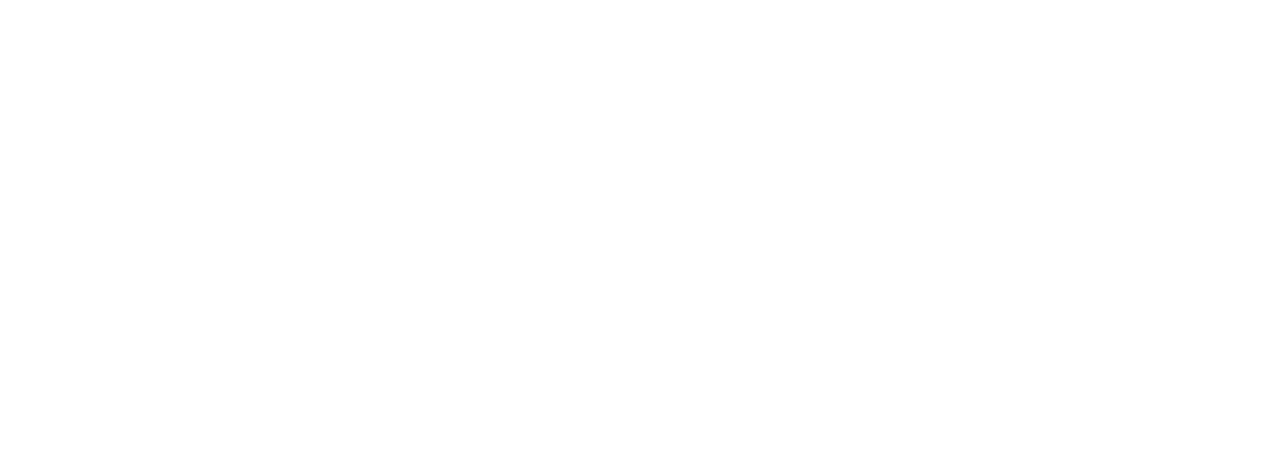
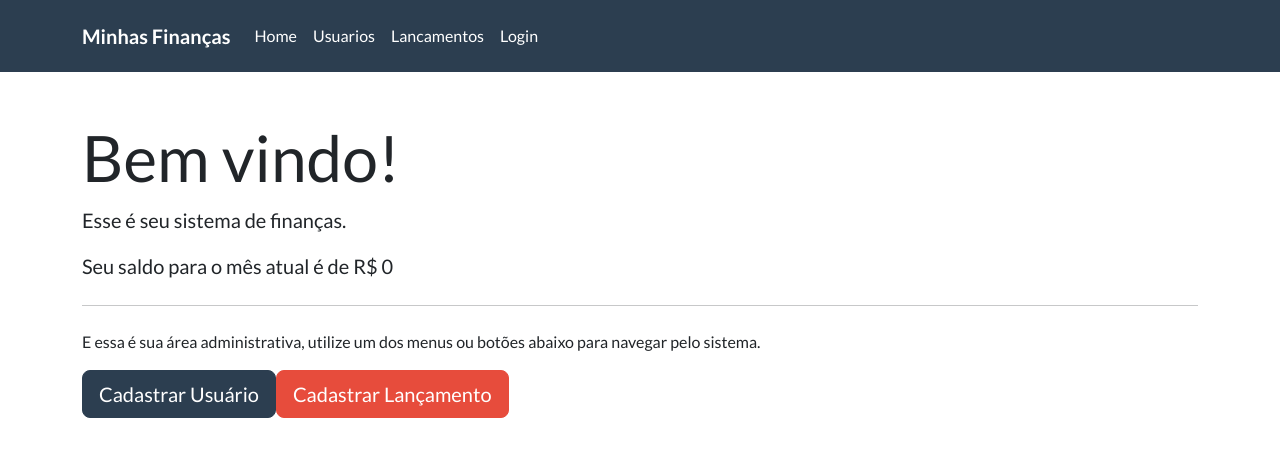
Before and after one commit to brdoliveira/MinhasFinancas, a React (Create React App) app in the folder front-end/minhas-financas-app/: page / in a window 1280 px wide. Before the commit this address had no page. Shown: the top 456 px of the page. Built offline with nearby package versions, Linux system fonts and the light colour scheme.

Commit message:
Criando menu e Tela Home

```diff
--- /dev/null
+++ b/front-end/minhas-financas-app/src/components/Navbar.jsx
@@ -0,0 +1,39 @@
+import React from "react";
+import NavbarItem from "./NavbarItem";
+
+function Navbar() {
+  return (
+    <div className="navbar navbar-expand-lg fixed-top navbar-dark bg-primary">
+      <div className="container">
+        <a
+          href="home.html"
+          className="navbar-brand"
+          style={{ fontSize: "20px", fontWeight: "bolder" }}
+        >
+          Minhas Finanças
+        </a>
+        <button
+          className="navbar-toggler"
+          type="button"
+          data-toggle="collapse"
+          data-target="#navbarResponsive"
+          aria-controls="navbarResponsive"
+          aria-expanded="false"
+          aria-label="Toggle navigation"
+        >
+          <span className="navbar-toggler-icon"></span>
+        </button>
+        <div className="collapse navbar-collapse" id="navbarResponsive">
+          <ul className="navbar-nav">
+            <NavbarItem label="Home" href="/" />
+            <NavbarItem label="Usuarios" href="/cadastro-usuarios" />
+            <NavbarItem label="Lancamentos" href="/lancamentos" />
+            <NavbarItem label="Login" href="/login" />
+          </ul>
+        </div>
+      </div>
+    </div>
+  );
+}
+
+export default Navbar;
--- /dev/null
+++ b/front-end/minhas-financas-app/src/components/NavbarItem.jsx
@@ -0,0 +1,13 @@
+import React from "react";
+
+function NavbarItem(props){
+    return(
+        <li className="nav-item">
+            <a className="nav-link" href={props.href}>
+                {props.label}
+            </a>
+        </li>
+    )
+}
+
+export default NavbarItem;
--- a/front-end/minhas-financas-app/src/main/App.js
+++ b/front-end/minhas-financas-app/src/main/App.js
@@ -1,11 +1,17 @@
-import 'bootswatch/dist/flatly/bootstrap.css'
-import '../custom.css'
-import Rotas from './rotas';
+import "bootswatch/dist/flatly/bootstrap.css";
+import Navbar from "../components/Navbar";
+import "../custom.css";
+import Rotas from "./rotas";
 
 function App() {
   return (
     <div className="App">
-      <Rotas/>
+      <>
+        <Navbar />
+        <div className="container">
+          <Rotas />
+        </div>
+      </>
     </div>
   );
 }
--- a/front-end/minhas-financas-app/src/main/rotas.js
+++ b/front-end/minhas-financas-app/src/main/rotas.js
@@ -1,8 +1,10 @@
 import React from "react";
 
 import {Route, Routes, BrowserRouter} from 'react-router-dom';
+
 import Login from "../views/Login";
 import CadastroUsuario from "../views/CadastroUsuario";
+import Home from "../views/Home";
 
 function Rotas(){
     return(
@@ -10,6 +12,7 @@
             <Routes>
                 <Route path="/login" element={<Login/>} />
                 <Route path="/cadastro-usuarios" element={<CadastroUsuario/>} />
+                <Route path="/" element={<Home/>} />
             </Routes>
         </BrowserRouter>
     )
--- a/front-end/minhas-financas-app/src/views/CadastroUsuario.jsx
+++ b/front-end/minhas-financas-app/src/views/CadastroUsuario.jsx
@@ -5,44 +5,78 @@
 
 class CadastroUsuario extends React.Component {
   state = {
-        nome : '',
-        email: '',
-        senha: '',
-        senhaRepeticao : ''
-    }
+    nome: "",
+    email: "",
+    senha: "",
+    senhaRepeticao: "",
+  };
 
   cadastrar = () => {
-        console.log(this.state)
+    console.log(this.state);
+  };
+
+  cancelar = () => {
+    window.location.href = '/login'
   }
 
   render() {
     return (
-      <div className="container">
       <Card title="Cadastro de Usuario">
         <div className="row">
-            <div
-              className="col-lg-12"
-            >
+          <div className="col-lg-12">
             <div className="bs-docs-section">
               <FormGroup label="Nome: *" htmlFor="inputNome">
-                  <input className="form-control" type="name" id="inputNome" name="nome" onChange={ e => this.setState({nome : e.target.value})}/>
+                <input
+                  className="form-control"
+                  type="name"
+                  id="inputNome"
+                  name="nome"
+                  onChange={(e) => this.setState({ nome: e.target.value })}
+                />
               </FormGroup>
               <FormGroup label="Email: *" htmlFor="inputEmail">
-                  <input className="form-control" type="email" id="inputEmail" name="email" onChange={ e => this.setState({email : e.target.value})}/>
+                <input
+                  className="form-control"
+                  type="email"
+                  id="inputEmail"
+                  name="email"
+                  onChange={(e) => this.setState({ email: e.target.value })}
+                />
               </FormGroup>
               <FormGroup label="Senha: *" htmlFor="inputSenha">
-                  <input className="form-control" type="password" id="inputSenha" name="senha" onChange={ e => this.setState({senha : e.target.value})}/>
+                <input
+                  className="form-control"
+                  type="password"
+                  id="inputSenha"
+                  name="senha"
+                  onChange={(e) => this.setState({ senha: e.target.value })}
+                />
               </FormGroup>
               <FormGroup label="Repita a Senha: *" htmlFor="inputRepitaSenha">
-                  <input className="form-control" type="password" id="inputRepitaSenha" name="senha" onChange={ e => this.setState({senhaRepeticao : e.target.value})}/>
+                <input
+                  className="form-control"
+                  type="password"
+                  id="inputRepitaSenha"
+                  name="senha"
+                  onChange={(e) =>
+                    this.setState({ senhaRepeticao: e.target.value })
+                  }
+                />
               </FormGroup>
-                <button onClick={this.cadastrar} type="button" className="btn btn-success">Salvar</button>
-                <button type="button" className="btn btn-danger">Cancelar</button>
+              <button
+                onClick={this.cadastrar}
+                type="button"
+                className="btn btn-success"
+              >
+                Salvar
+              </button>
+              <button type="button" className="btn btn-danger" onClick={this.cancelar}>
+                Cancelar
+              </button>
             </div>
           </div>
         </div>
       </Card>
-      </div>
     );
   }
 }
--- /dev/null
+++ b/front-end/minhas-financas-app/src/views/Home.jsx
@@ -0,0 +1,40 @@
+import React from "react";
+
+class Home extends React.Component {
+    state = {
+        saldo: 0
+    }
+
+    render() {
+        return (
+        <div className="jumbotron">
+            <h1 className="display-3">Bem vindo!</h1>
+            <p className="lead">Esse é seu sistema de finanças.</p>
+            <p className="lead">Seu saldo para o mês atual é de R$ {this.state.saldo}</p>
+            <hr className="my-4" />
+            <p>
+            E essa é sua área administrativa, utilize um dos menus ou botões
+            abaixo para navegar pelo sistema.
+            </p>
+            <p className="lead">
+            <a
+                className="btn btn-primary btn-lg"
+                href="/cadastro-usuarios"
+                role="button"
+            >
+                <i className="fa fa-users"></i> Cadastrar Usuário
+            </a>
+            <a
+                className="btn btn-danger btn-lg"
+                href="https://bootswatch.com/flatly/#"
+                role="button"
+            >
+                <i className="fa fa-users"></i> Cadastrar Lançamento
+            </a>
+            </p>
+        </div>
+        );
+    }
+}
+
+export default Home;
--- a/front-end/minhas-financas-app/src/views/Login.jsx
+++ b/front-end/minhas-financas-app/src/views/Login.jsx
@@ -3,21 +3,22 @@
 import FormGroup from "../components/FormGroup";
 
 class Login extends React.Component {
-
   state = {
-        email : '',
-        senha : ''
-    }
-
+    email: "",
+    senha: "",
+  };
 
   entrar = () => {
-        console.log('Email: ', this.state.email)
-        console.log('Senha: ', this.state.senha)
+    console.log("Email: ", this.state.email);
+    console.log("Senha: ", this.state.senha);
+  };
+
+  prepareCadastrar = () => {
+    window.location.href = '/cadastro-usuarios'
   }
 
   render() {
     return (
-      <div className="container">
       <div className="row">
         <div
           className="col-md-6"
@@ -29,10 +30,7 @@
                 <div className="col-lg-12">
                   <div className="bs-component">
                     <fieldset>
-                        <FormGroup
-                          label="Email: *"
-                          htmlFor="exampleInputEmail1"
-                        >
+                      <FormGroup label="Email: *" htmlFor="exampleInputEmail1">
                         <input
                           type="email"
                           className="form-control"
@@ -40,7 +38,9 @@
                           aria-describedby="emailHelp"
                           placeholder="Digite o Email ..."
                           value={this.state.email}
-                            onChange={e => this.setState({email : e.target.value})}
+                          onChange={(e) =>
+                            this.setState({ email: e.target.value })
+                          }
                         />
                       </FormGroup>
                       <FormGroup
@@ -54,11 +54,15 @@
                           aria-describedby="passwordHelp"
                           placeholder="Digite a sua senha ..."
                           value={this.state.senha}
-                            onChange={e => this.setState({ senha : e.target.value})}
+                          onChange={(e) =>
+                            this.setState({ senha: e.target.value })
+                          }
                         />
                       </FormGroup>
-                        <button onClick={this.entrar} className="btn btn-success">Entrar</button>
-                        <button className="btn btn-danger">Cadastrar</button>
+                      <button onClick={this.entrar} className="btn btn-success">
+                        Entrar
+                      </button>
+                      <button onClick={this.prepareCadastrar} className="btn btn-danger">Cadastrar</button>
                     </fieldset>
                   </div>
                 </div>
@@ -67,7 +71,6 @@
           </div>
         </div>
       </div>
-      </div>
     );
   }
 }
```
Lines whose indentation alone changed are shown as unchanged.
